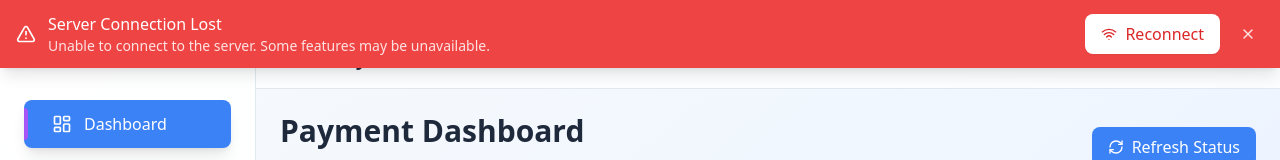
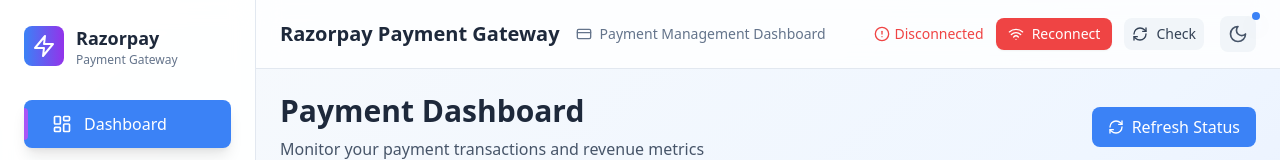
Before and after one commit to Prince-Bknd/RazorpayPayment, a React (Vite) app in the folder Frontend/: page / in a window 1280 px wide. Shown: the top 160 px of the page. Built offline with nearby package versions, Linux system fonts and the light colour scheme; no server answers.

Commit message:
Updated UI and UX

```diff
--- a/Frontend/src/components/Header.tsx
+++ b/Frontend/src/components/Header.tsx
@@ -1,5 +1,5 @@
 import React from 'react';
-import { Moon, Sun, User, Bell, CreditCard } from 'lucide-react';
+import { CreditCard, Moon, Sun, User } from 'lucide-react';
 import { useTheme } from './ThemeProvider';
 import { ConnectionStatus } from './ConnectionStatus';
 
@@ -23,10 +23,6 @@
           {/* Connection Status */}
           <ConnectionStatus />
 
-          <button className="p-2 text-slate-600 dark:text-slate-300 hover:text-slate-800 dark:hover:text-slate-100 transition-colors duration-200">
-            <Bell className="w-5 h-5" />
-          </button>
-
           {/* Enhanced Theme Toggle Button */}
           <button
             onClick={toggleTheme}
@@ -47,15 +43,6 @@
                 : 'bg-amber-400 shadow-lg shadow-amber-400/50'
             }`} />
           </button>
-
-          <div className="flex items-center space-x-2">
-            <div className="w-8 h-8 bg-gradient-to-r from-blue-500 to-purple-600 rounded-full flex items-center justify-center">
-              <User className="w-4 h-4 text-white" />
-            </div>
-            <span className="text-sm font-medium text-slate-700 dark:text-slate-200">
-              Payment Admin
-            </span>
-          </div>
         </div>
       </div>
     </header>
--- a/Frontend/src/components/Layout.tsx
+++ b/Frontend/src/components/Layout.tsx
@@ -1,7 +1,6 @@
 import React from 'react';
 import { Sidebar } from './Sidebar';
 import { Header } from './Header';
-import { ConnectionBanner } from './ConnectionBanner';
 
 interface LayoutProps {
   children: React.ReactNode;
@@ -10,7 +9,6 @@
 export const Layout: React.FC<LayoutProps> = ({ children }) => {
   return (
     <div className="min-h-screen bg-gradient-to-br from-slate-50 via-blue-50 to-indigo-100 dark:from-slate-900 dark:via-slate-800 dark:to-indigo-900 transition-all duration-300">
-      <ConnectionBanner />
       <div className="flex">
         <Sidebar />
         <div className="flex-1 flex flex-col">
--- a/Frontend/src/pages/Payments.tsx
+++ b/Frontend/src/pages/Payments.tsx
@@ -1,7 +1,6 @@
 import React, { useState, useEffect } from 'react';
 import { CreditCard, ArrowRight, Loader2 } from 'lucide-react';
 import { createOrder, verifyPayment } from '../utils/api';
-import { ConnectionWarning } from '../components/ConnectionWarning';
 import toast from 'react-hot-toast';
 
 declare global {
@@ -161,9 +160,6 @@
 
   return (
     <div className="space-y-6">
-      {/* Connection Warning */}
-      <ConnectionWarning />
-
       {/* Header */}
       <div className="mb-8">
         <h1 className="text-3xl font-bold text-slate-800 dark:text-slate-100 mb-2">
```
Also changed, not shown: 1 other file (tests, documents, lock files or other folders).
